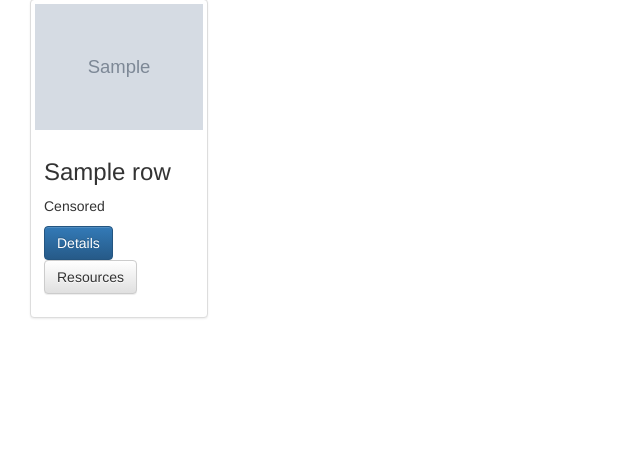
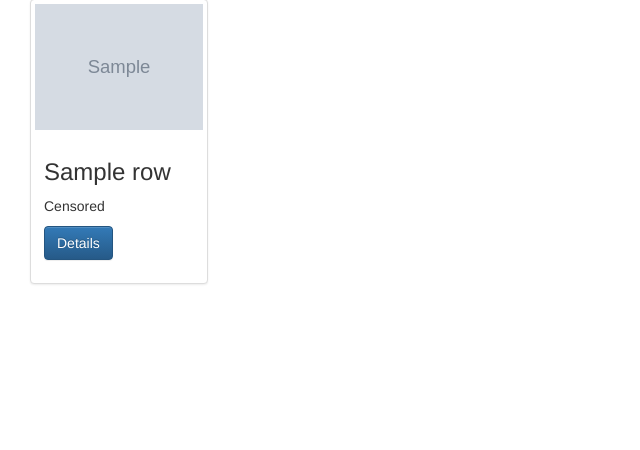
Before and after one commit to coolbadger/DjangoWeb, a Django app: template seed/templates/seed/actor_resource.html in a window 1280 px wide. Shown: the part 193-643 px from the top of the page, without its empty margins (0-640 px from the left). Run offline with Django 3.2, Linux system fonts and the light colour scheme; the template is opened without the code that fills it: most values are stand-ins (such as "Sample title", 1, 10 or a date in 2020); grey boxes marked "Sample" are stand-in pictures; parts of the project's set-up code (start-up, migrations or seed data) failed here and were passed over.

Commit message:
Edit page.

```diff
--- a/seed/templates/seed/movie_fluid.html
+++ b/seed/templates/seed/movie_fluid.html
@@ -11,8 +11,8 @@
             <p>
                 <a href="{{ row.movie_url }}" target="_blank" class="btn btn-primary"
                    role="button">{% trans 'Details' %}</a>
-                <a href="/seed/actor/{{ row.id }}" target="_blank" class="btn btn-default"
-                   role="button">{% trans 'Resources' %}</a>
+{#                <a href="/seed/actor/{{ row.id }}" target="_blank" class="btn btn-default"#}
+{#                   role="button">{% trans 'Resources' %}</a>#}
             </p>
         </div>
     </div>
```
